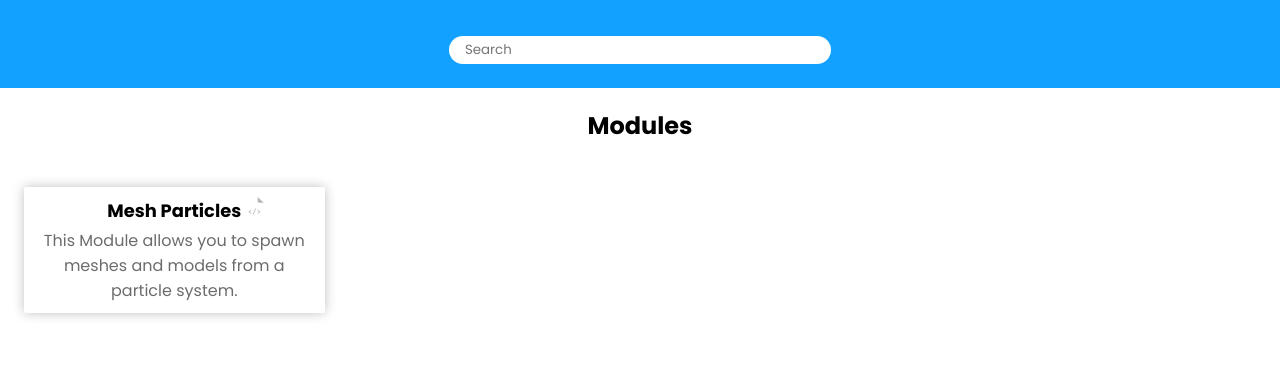
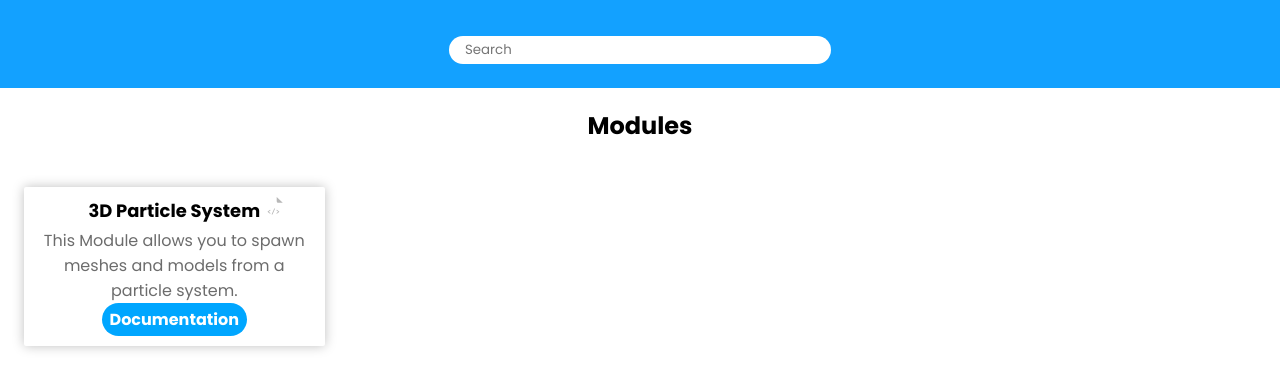
Before and after one commit to Michel2003g/ModuleLab, a plain HTML site: page index.html in a window 1280 px wide. Shown: the part 136-526 px from the top of the page. Drawn offline with Linux system fonts and the light colour scheme.

Commit message:
added JS Data

```diff
--- a/css/style.css
+++ b/css/style.css
@@ -71,6 +71,13 @@ body {
 }
 
 .module-card {
+
+    display: flex;
+    flex-direction: column;
+
+    justify-content: center;
+    align-items: center;
+
     padding: 10px;
 
     box-shadow: 0 0 12px 0 rgba(0, 0, 0, 0.25);
@@ -104,3 +111,20 @@ body {
 
     color: rgb(108, 108, 108);
 }
+
+.card-button {
+    top: auto;
+    bottom: 0;
+}
+
+.button {
+    padding: 4px 8px;
+
+    border-radius: 60px;
+
+    text-align: center;
+    text-decoration: none;
+    color: white;
+    font-weight: bold;
+    background-color: rgb(0, 166, 255);
+}
--- a/index.html
+++ b/index.html
@@ -4,7 +4,7 @@
     <meta charset="UTF-8">
     <meta http-equiv="X-UA-Compatible" content="IE=edge">
     <meta name="viewport" content="width=device-width, initial-scale=1.0">
-    <title>Document</title>
+    <title>ModuleLab</title>
 
     <link rel="stylesheet" href="/ModuleLab/css/style.css">
     <link rel="stylesheet" href="/ModuleLab/css/index.css">
@@ -32,13 +32,10 @@
         <section id="modules">
             <h2 class="title">Modules</h2>
             <div id="modules-container">
-                <div class="module-card">
-                    <p class="title">Mesh Particles <img class="text-icon h1" src="/ModuleLab/img/icons/script-icon.svg" alt=""></p>
-                    <p class="description">This Module allows you to spawn meshes and models from a particle system.</p>
-                </div>
             </div>
         </section>
 
     </div>
 </body>
+    <script src="/ModuleLab/js/index.js" type="module"></script>
 </html>
--- /dev/null
+++ b/js/data/ModuleDatabase.js
@@ -0,0 +1,29 @@
+class Module {
+    constructor(title, id, icon, description, html) {
+      this.title = title;
+      this.id = id,
+      this.icon = icon;
+      this.description = description;
+      this.html = html;
+    }
+}
+
+const DocTypes = {
+    Explainer: "Explainer",
+    Video: "Video",
+    Codeblock: "Codeblock"
+}
+
+const defaultExport = {
+    "MeshParticles": new Module(
+        "3D Particle System",
+        "MeshParticles",
+        "/ModuleLab/img/icons/script-icon.svg",
+        "This Module allows you to spawn meshes and models from a particle system.",
+        [
+
+        ]
+    ),
+    };
+
+export default defaultExport;
--- /dev/null
+++ b/js/index.js
@@ -0,0 +1,34 @@
+import {default as data} from '/ModuleLab/js/data/ModuleDatabase.js';
+
+const target = document.querySelector("#modules-container")
+
+function MakeCard (data) {
+  const card = document.createElement("div");
+
+  const title = document.createElement("p");
+  const icon = document.createElement("img");
+  const description = document.createElement("p");
+  const link_button = document.createElement("a");
+
+  card.classList.add("module-card");
+  title.classList.add("title");
+  icon.classList.add("text-icon");
+  description.classList.add("description");
+  link_button.classList.add("button");
+  link_button.classList.add("card-button");
+
+  title.innerText = data.title
+  icon.src = data.icon
+  description.innerText = data.description
+  link_button.href = "/ModuleLab/Module.html?id=" + data.id
+  link_button.innerText = "Documentation"
+
+  title.appendChild(icon);
+  card.append(title, description, link_button);
+  target.appendChild(card);
+}
+
+Object.keys(data).forEach(key => {
+  const card_data = data[key];
+  MakeCard(card_data);
+});
```
Also changed, not shown: Module.html (added, +25 -0 lines), js/modulePage.js (added, +23 -0 lines).
